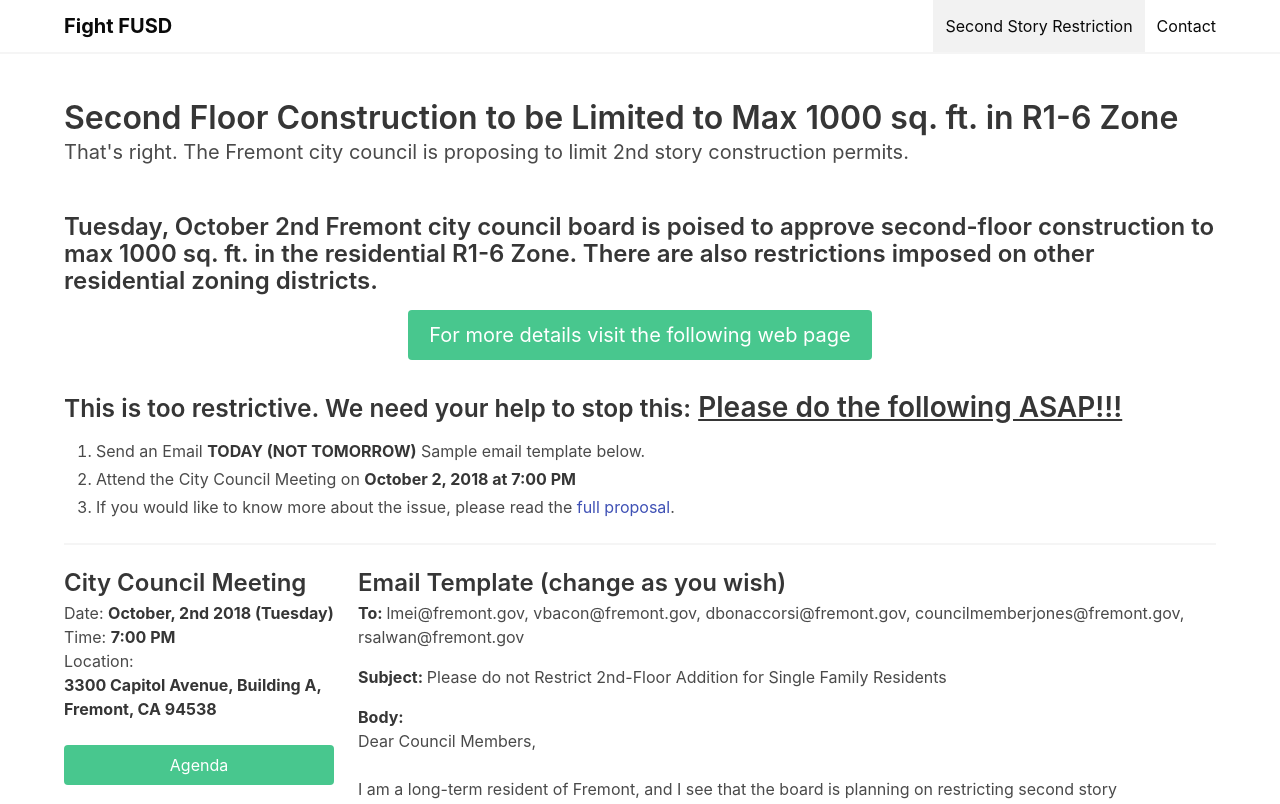
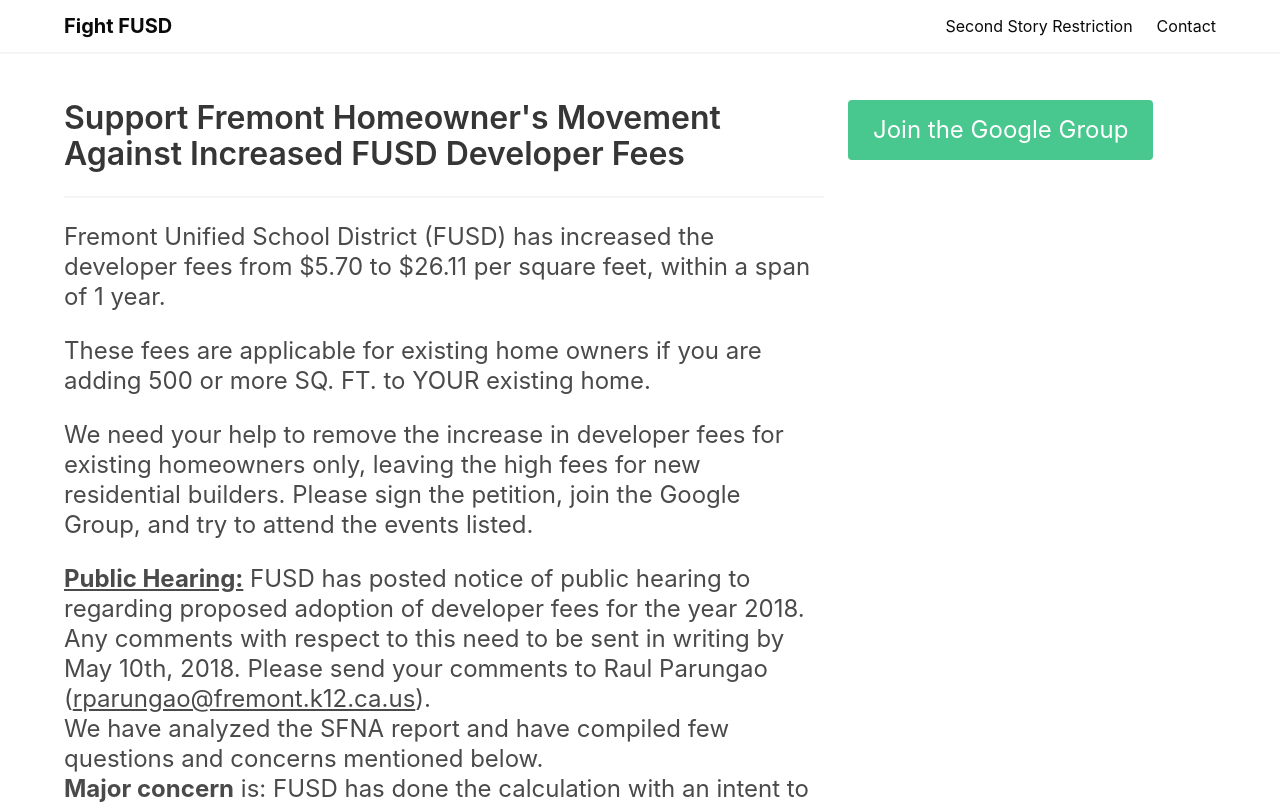
Before and after one commit to nahtnam/fightfusd, a Vue app: page / in a window 1280 px wide. Before the commit this address led to /multi-story. Shown: the top 804 px of the page. Built offline with nearby package versions, Linux system fonts and the light colour scheme.

Commit message:
remove redirect and add old home page back

```diff
--- a/src/router.js
+++ b/src/router.js
@@ -1,6 +1,6 @@
 import Vue from 'vue';
 import Router from 'vue-router';
-// import Home from './views/Home.vue';
+import Home from './views/Home.vue';
 
 Vue.use(Router);
 
@@ -8,14 +8,10 @@ export default new Router({
   mode: 'history',
   base: process.env.BASE_URL,
   routes: [
-    // {
-    //   path: '/',
-    //   name: 'home',
-    //   component: Home,
-    // },
     {
       path: '/',
-      redirect: '/multi-story',
+      name: 'home',
+      component: Home,
     },
     {
       path: '/multi-story',
```
Also changed, not shown: now.json (+0 -7 lines).
